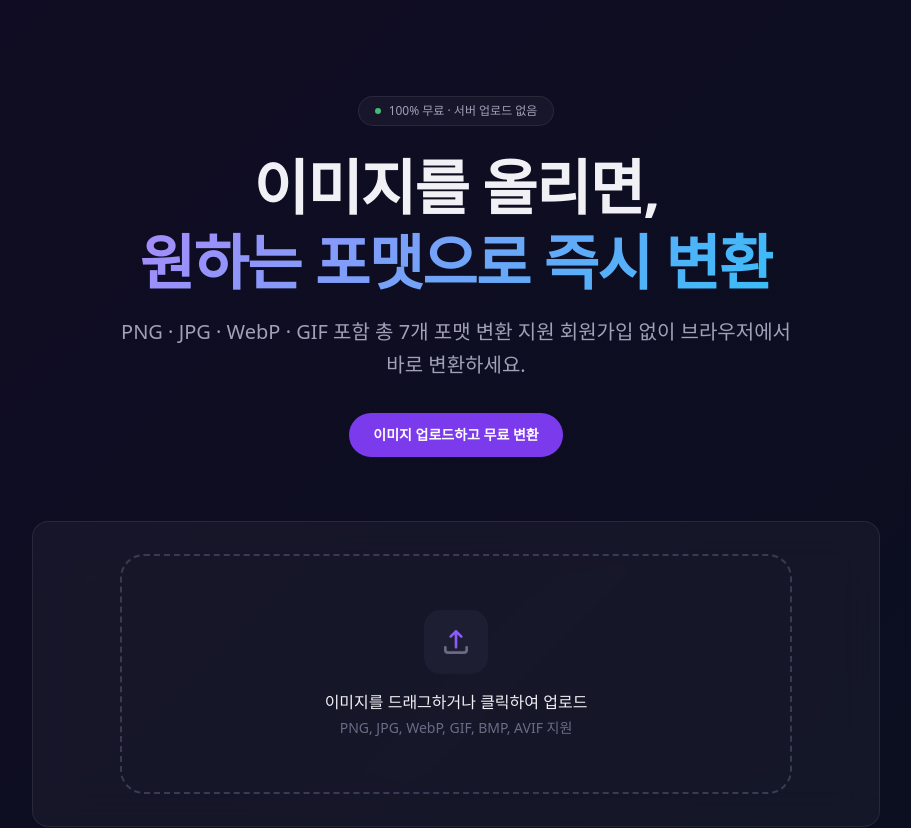
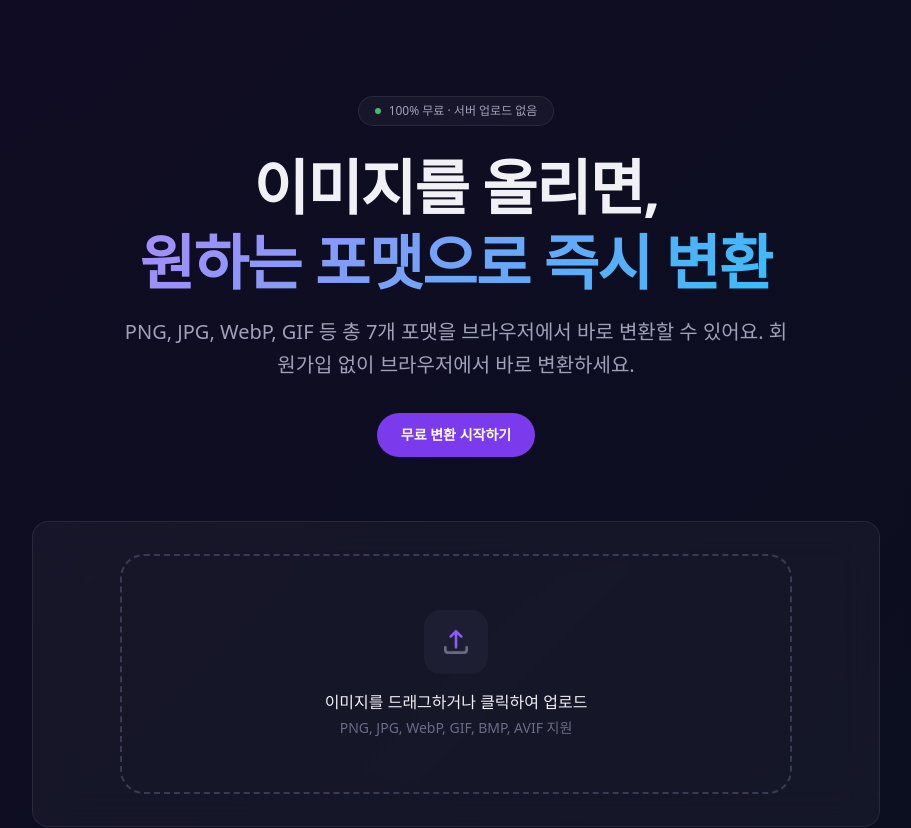
Before and after one commit to songsong-haha/extension-converter, a Next.js app: page / in a window 1280 px wide. Shown: the top 828 px of the page, without its empty margins (184-1095 px from the left). Built offline with nearby package versions, Linux system fonts and the light colour scheme; no server answers.

Commit message:
feat: [US-001] - Tighten hero CTA copy

```diff
--- a/src/app/page.tsx
+++ b/src/app/page.tsx
@@ -3,9 +3,9 @@ import { UNIQUE_TARGET_FORMATS } from "@/features/converter/lib/format-registry"
 
 const SUPPORTED_FORMAT_LABELS = UNIQUE_TARGET_FORMATS.map((format) => format.label);
 const SUPPORTED_FORMAT_COUNT = SUPPORTED_FORMAT_LABELS.length;
-const HERO_FORMAT_PREVIEW = SUPPORTED_FORMAT_LABELS.slice(0, 4).join(" · ");
-const HERO_SUPPORT_COPY = `${HERO_FORMAT_PREVIEW} 포함 총 ${SUPPORTED_FORMAT_COUNT}개 포맷 변환 지원`;
-const PRIMARY_CTA_LABEL = "이미지 업로드하고 무료 변환";
+const HERO_FORMAT_PREVIEW = SUPPORTED_FORMAT_LABELS.slice(0, 4).join(", ");
+const HERO_SUPPORT_COPY = `${HERO_FORMAT_PREVIEW} 등 총 ${SUPPORTED_FORMAT_COUNT}개 포맷을 브라우저에서 바로 변환할 수 있어요.`;
+const PRIMARY_CTA_LABEL = "무료 변환 시작하기";
 
 const FEATURES = [
     {
```
Also changed, not shown: loop/progress.txt.
